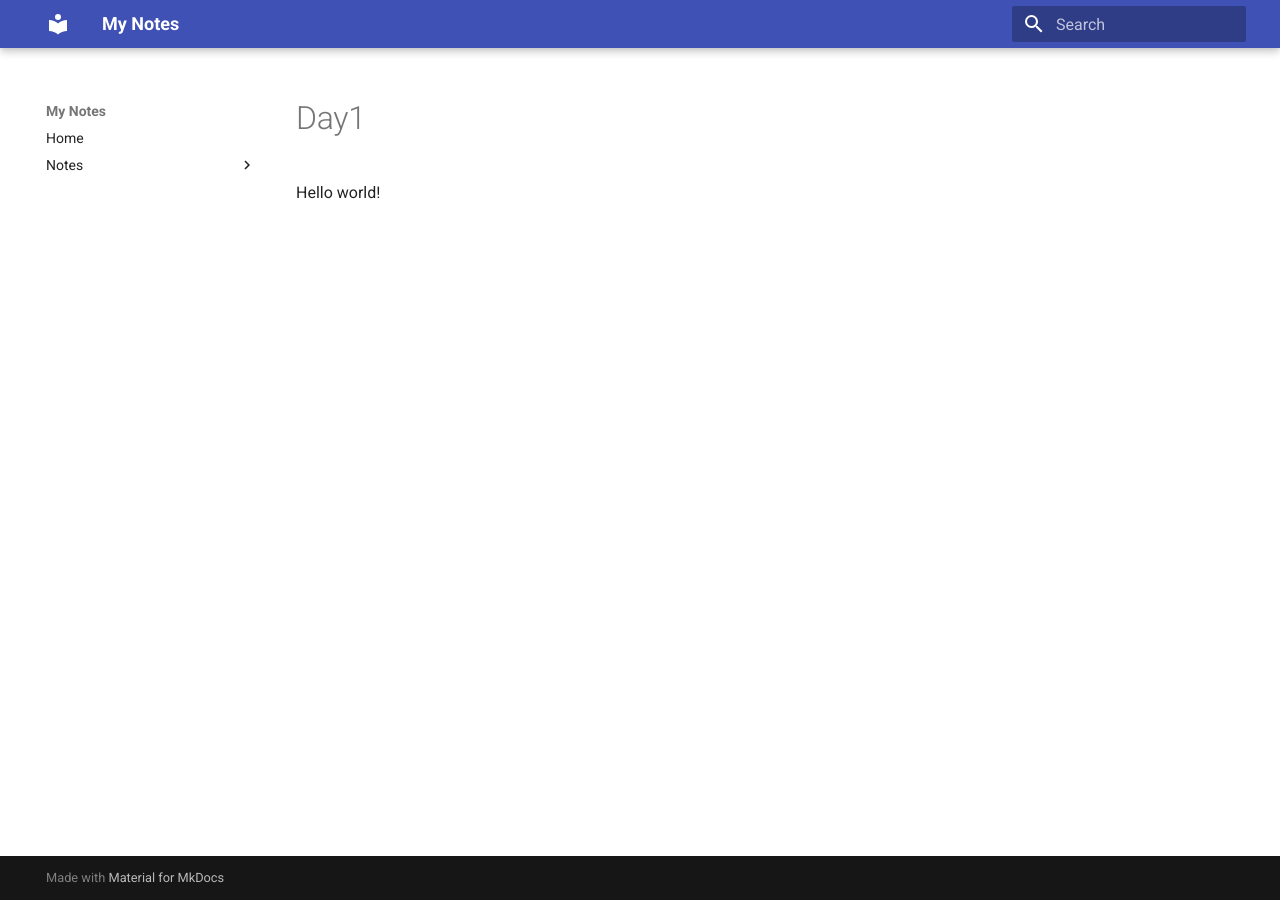
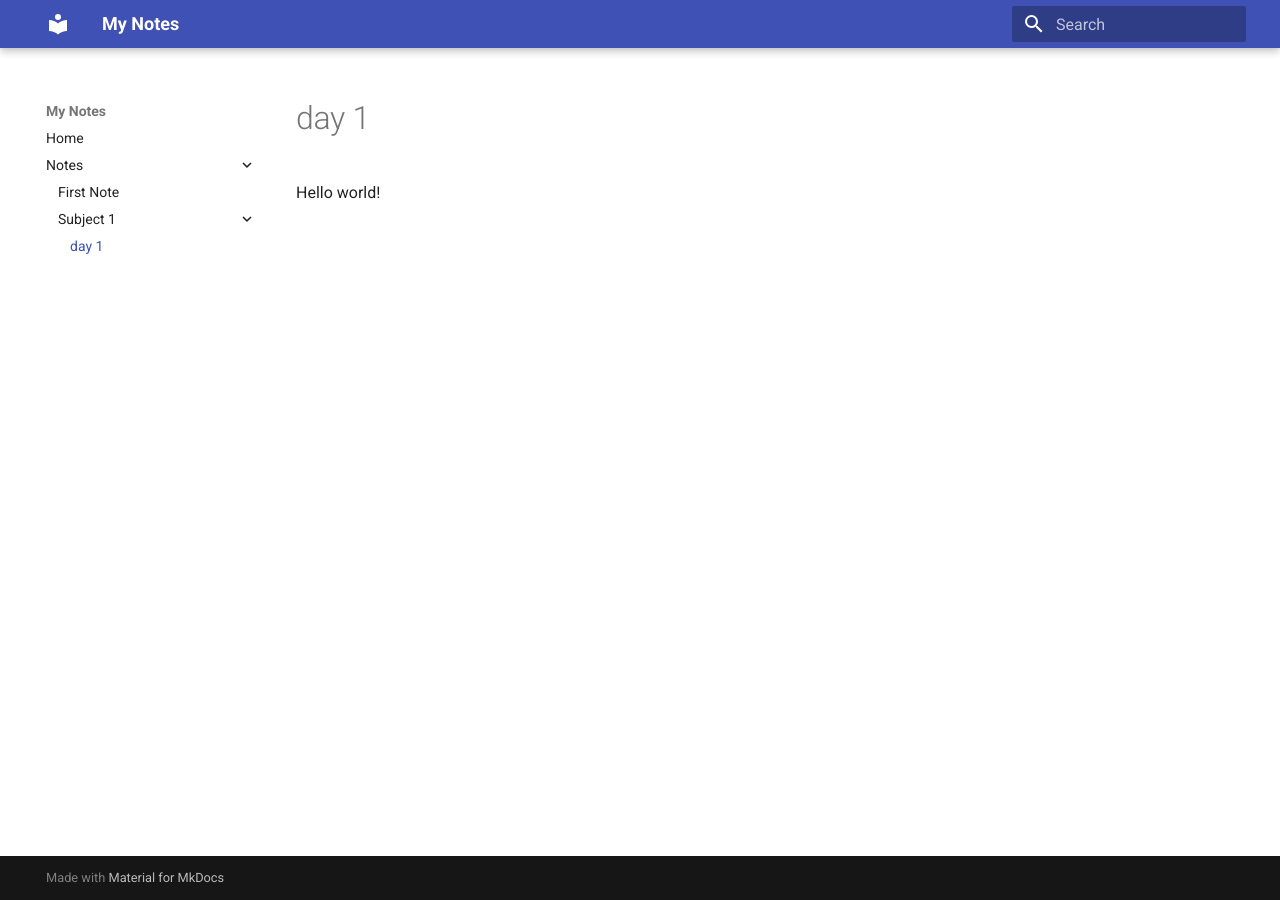
Before and after one commit to nagaarjun-p/mba-notes-public, an MkDocs documentation site: the page built from docs/notes/subject1/day1.md, in a window 1280 px wide. Built offline with MkDocs 1.6.1 and Material for MkDocs 9.7.7, drawn with Linux system fonts in a browser that asks for light colours; part of the change alters nothing that is shown.

Commit message:
Update mkdocs.yml

```diff
--- a/mkdocs.yml
+++ b/mkdocs.yml
@@ -7,4 +7,4 @@ nav:
   - Notes:
       - First Note: notes/first-note.md
       - Subject 1:
-        - day 1: docs/notes/subject1/day1.md
+        - day 1: notes/subject1/day1.md
```
